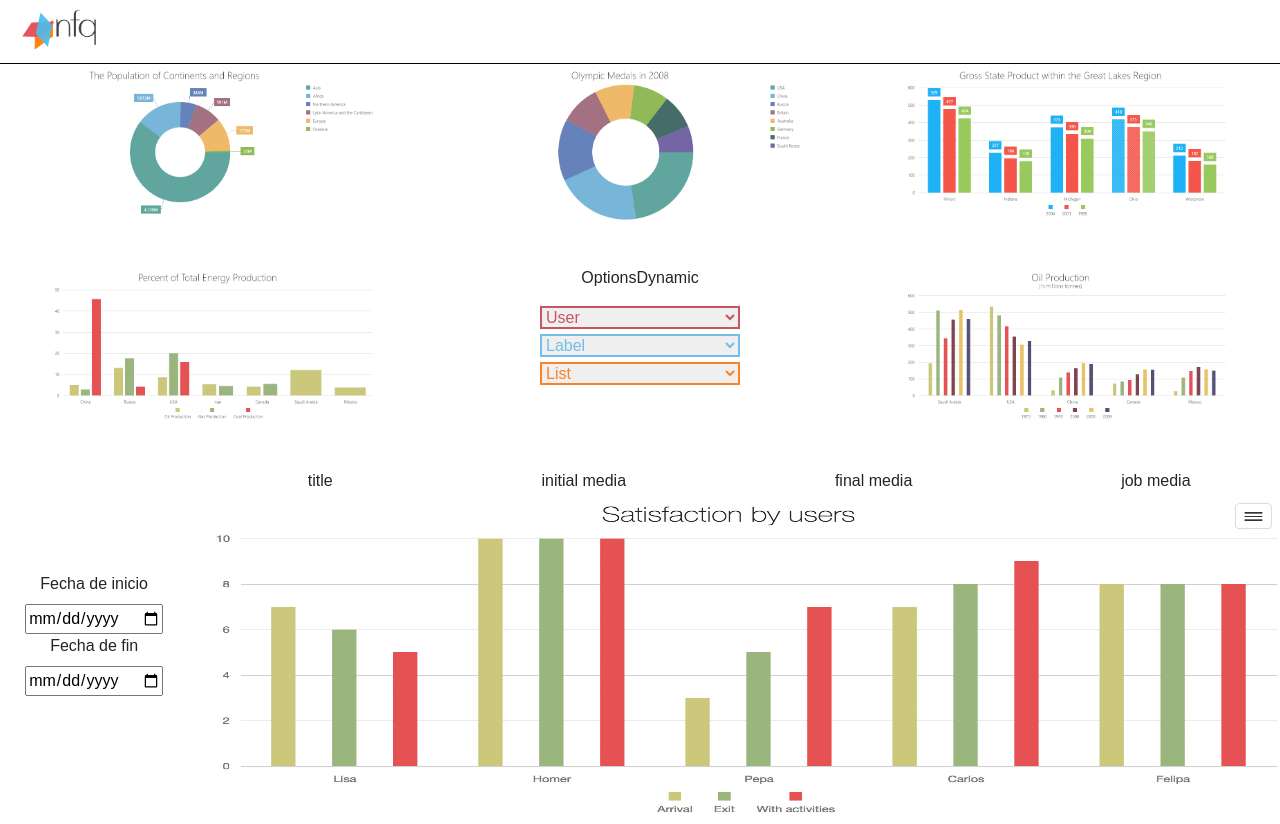
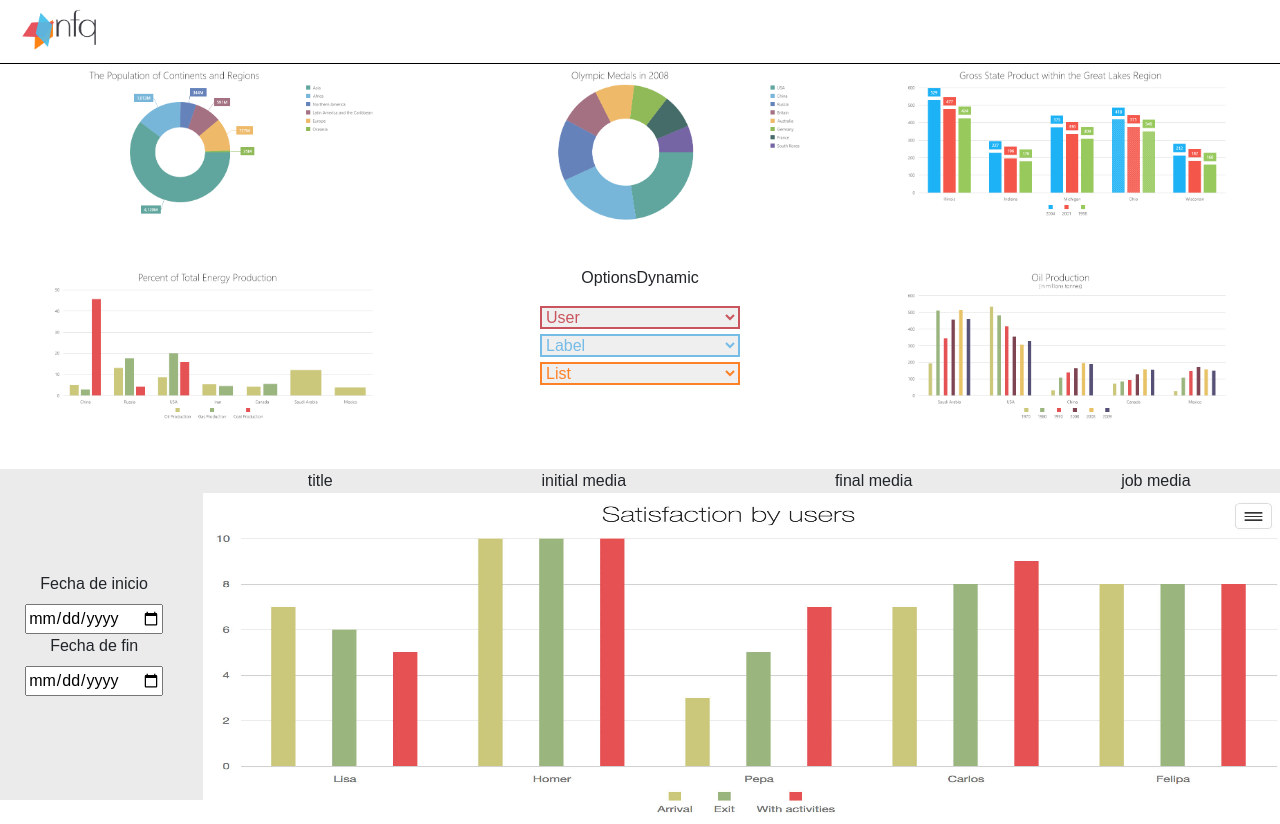
Before and after one commit to Adalab/project-dorcas-s4-oval, a React (Create React App) app: page /#/ in a window 1280 px wide. Built offline with nearby package versions, Linux system fonts and the light colour scheme.

Commit message:
added background in Satisfaction

```diff
--- a/src/styles/Satisfaction.css
+++ b/src/styles/Satisfaction.css
@@ -5,7 +5,8 @@
 .satisfation__menu {
   display: flex;
   align-items: center;
-  justify-content: center; }
+  justify-content: center;
+  background: rgba(63, 62, 68, 0.1); }
 
 .container__date {
   display: flex;
@@ -14,7 +15,8 @@
 .satisfation__info {
   display: flex;
   flex-direction: column;
-  padding: 0; }
+  padding: 0;
+  background: rgba(63, 62, 68, 0.1); }
 
 .satisfation__media-equip {
   width: 100%;
--- a/src/styles/Satisfaction.scss
+++ b/src/styles/Satisfaction.scss
@@ -6,6 +6,7 @@
 	display: flex;
 	align-items: center;
 	justify-content: center;
+	background: rgba(63, 62, 68,.1);
 }
 .container__date {
 	display: flex;
@@ -15,6 +16,7 @@
 	display: flex;
 	flex-direction: column;
 	padding: 0;
+	background: rgba(63, 62, 68,.1);
 }
 .satisfation__media-equip {
 	width: 100%;
```
